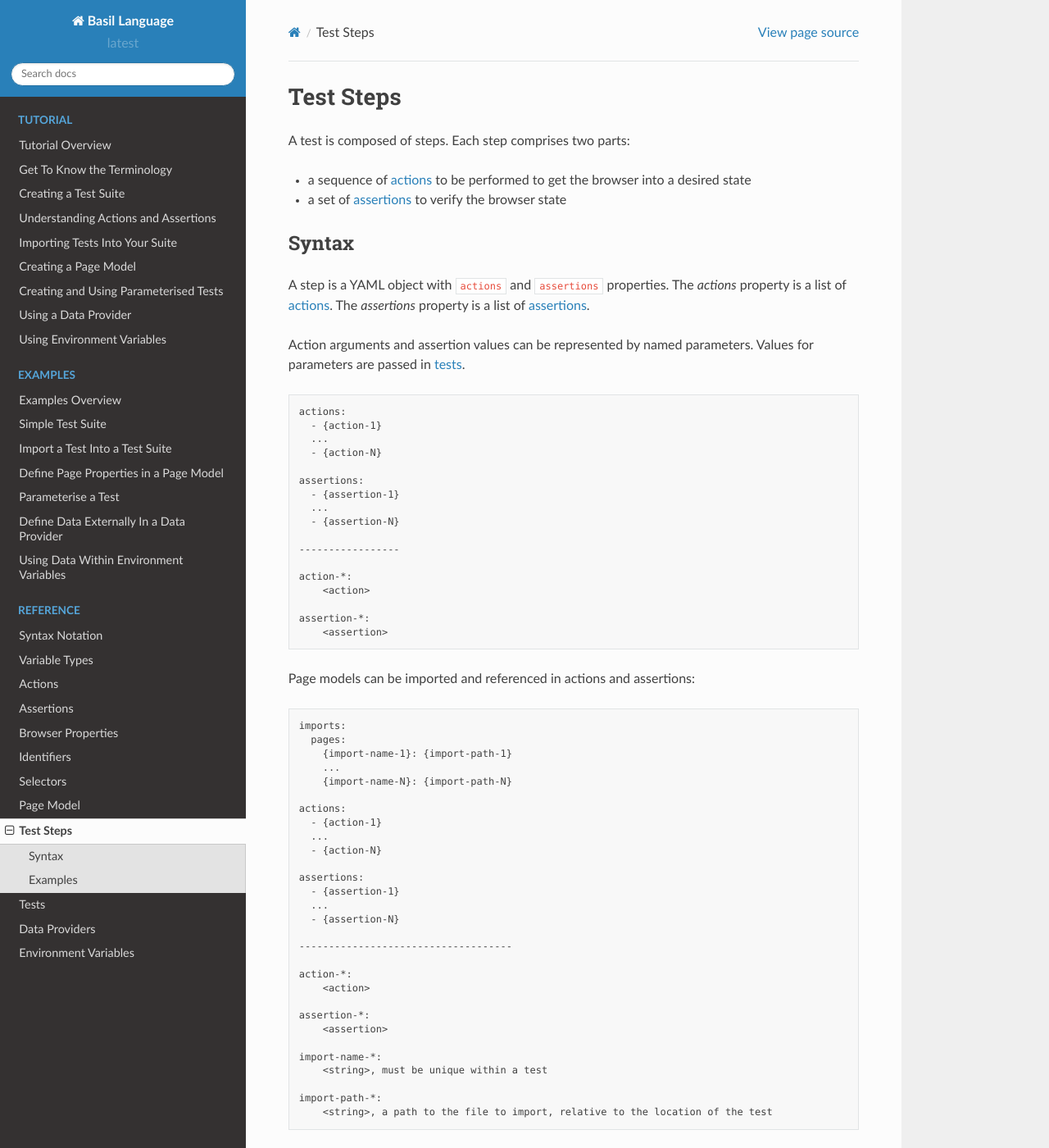
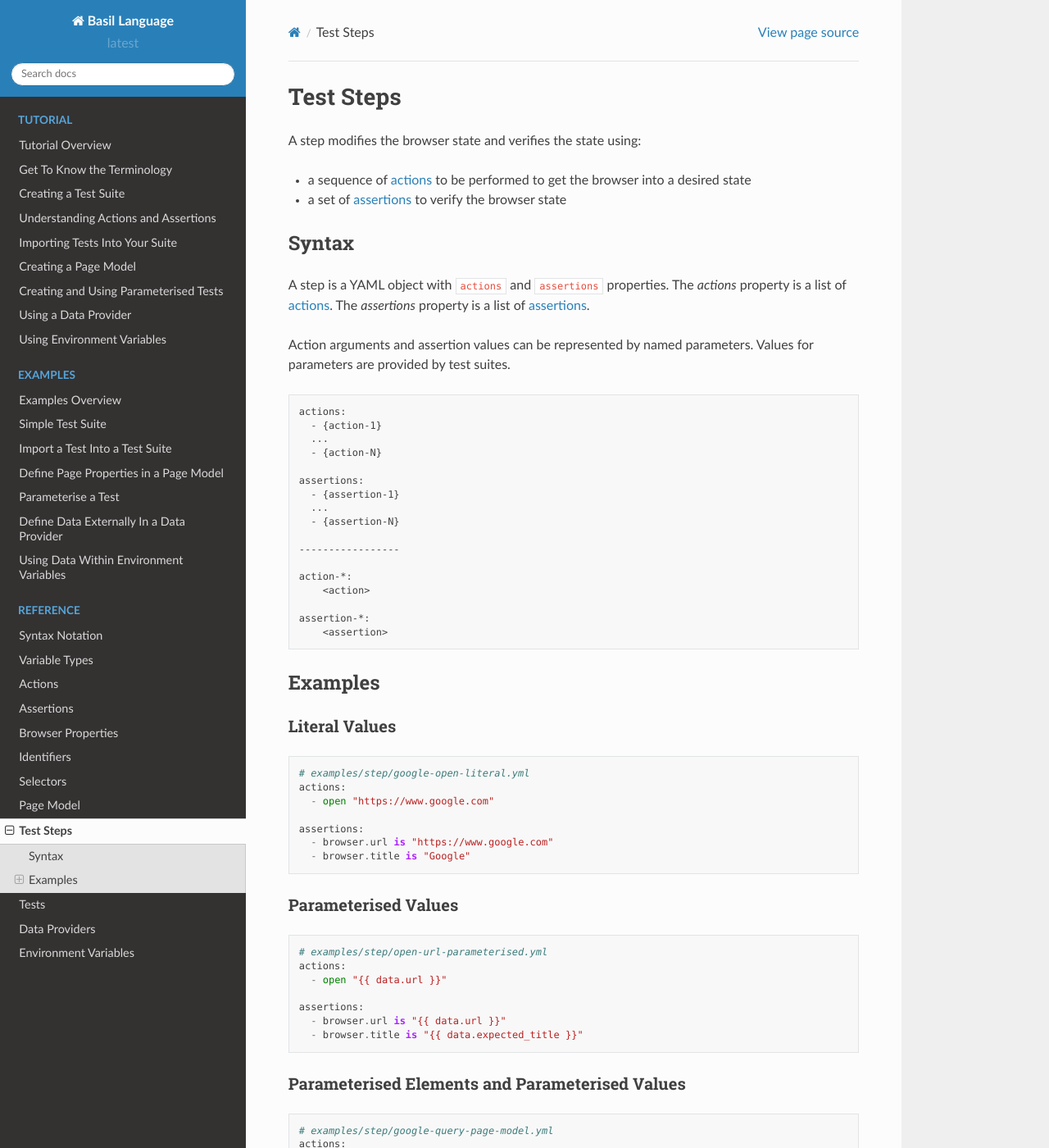
Before and after one commit to webignition/bas-spec, a Sphinx documentation site: the page built from docs/steps.rst, in a window 1280 px wide and 1400 px high. Shown: the whole window at 82% size. Built offline with Sphinx 7.4.7 and the Read the Docs theme 2.0.0, drawn with Linux system fonts in a browser that asks for light colours; some of the changed text lies outside the part shown.

Commit message:
Steps don't import page models (#189)

```diff
--- a/docs/includes/examples/step/google-query-page-model.yml
+++ b/docs/includes/examples/step/google-query-page-model.yml
@@ -1,11 +1,7 @@
 # examples/step/google-query-page-model.yml
-imports:
-  pages:
-    google_com: ../page-model/google.com.yml
-
 actions:
-  - set google_com.elements.search_input to "example"
-  - click google_com.elements.search_button
+  - set "{{ elements.search_input }}" to "{{ data.query_term }}"
+  - click "{{ elements.search_button }}"
 
 assertions:
-  - browser.title is "example - Google Search"
+  - browser.title is "{{ data.expected_title }}"
--- a/docs/includes/examples/step/open-url-parameterised.yml
+++ b/docs/includes/examples/step/open-url-parameterised.yml
@@ -1,7 +1,7 @@
 # examples/step/open-url-parameterised.yml
 actions:
-  - open "{{ url }}"
+  - open "{{ data.url }}"
 
 assertions:
-  - browser.url is "{{ url }}"
-  - browser.title is "{{ expected_title }}"
+  - browser.url is "{{ data.url }}"
+  - browser.title is "{{ data.expected_title }}"
--- a/docs/includes/syntax/step/step-page-model.rst
+++ /dev/null
@@ -1,31 +0,0 @@
-.. code-block:: text
-
-    imports:
-      pages:
-        {import-name-1}: {import-path-1}
-        ...
-        {import-name-N}: {import-path-N}
-
-    actions:
-      - {action-1}
-      ...
-      - {action-N}
-
-    assertions:
-      - {assertion-1}
-      ...
-      - {assertion-N}
-
-    ------------------------------------
-
-    action-*:
-        <action>
-
-    assertion-*:
-        <assertion>
-
-    import-name-*:
-        <string>, must be unique within a test
-
-    import-path-*:
-        <string>, a path to the file to import, relative to the location of the test
--- a/docs/steps.rst
+++ b/docs/steps.rst
@@ -2,7 +2,7 @@
 Test Steps
 ==========
 
-A test is composed of steps. Each step comprises two parts:
+A step modifies the browser state and verifies the state using:
 
 - a sequence of :doc:`actions </actions>` to be performed to get the browser into a desired state
 - a set of :doc:`assertions </assertions>` to verify the browser state
@@ -14,19 +14,29 @@ Syntax
 A step is a YAML object with ``actions`` and ``assertions`` properties. The `actions` property is a list of
 :doc:`actions </actions>`. The `assertions` property is a list of :doc:`assertions </assertions>`.
 
-Action arguments and assertion values can be represented by named parameters. Values for parameters are passed in
-:doc:`tests </tests>`.
+Action arguments and assertion values can be represented by named parameters. Values for parameters are provided by
+test suites.
 
 .. include:: includes/syntax/step/step.rst
-
-Page models can be imported and referenced in actions and assertions:
-
-.. include:: includes/syntax/step/step-page-model.rst
 
 --------
 Examples
 --------
 
+**************
+Literal Values
+**************
+
 .. literalinclude:: includes/examples/step/google-open-literal.yml
+
+********************
+Parameterised Values
+********************
+
 .. literalinclude:: includes/examples/step/open-url-parameterised.yml
+
+***********************************************
+Parameterised Elements and Parameterised Values
+***********************************************
+
 .. literalinclude:: includes/examples/step/google-query-page-model.yml
```
